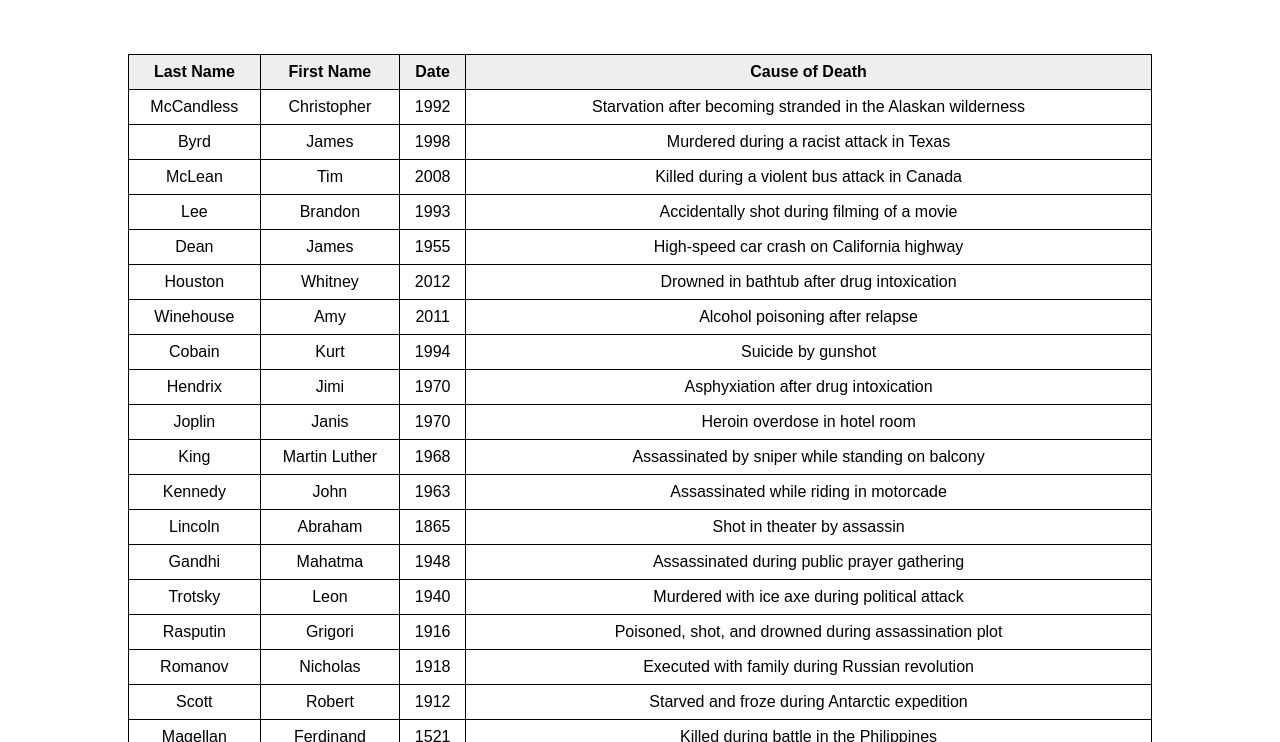
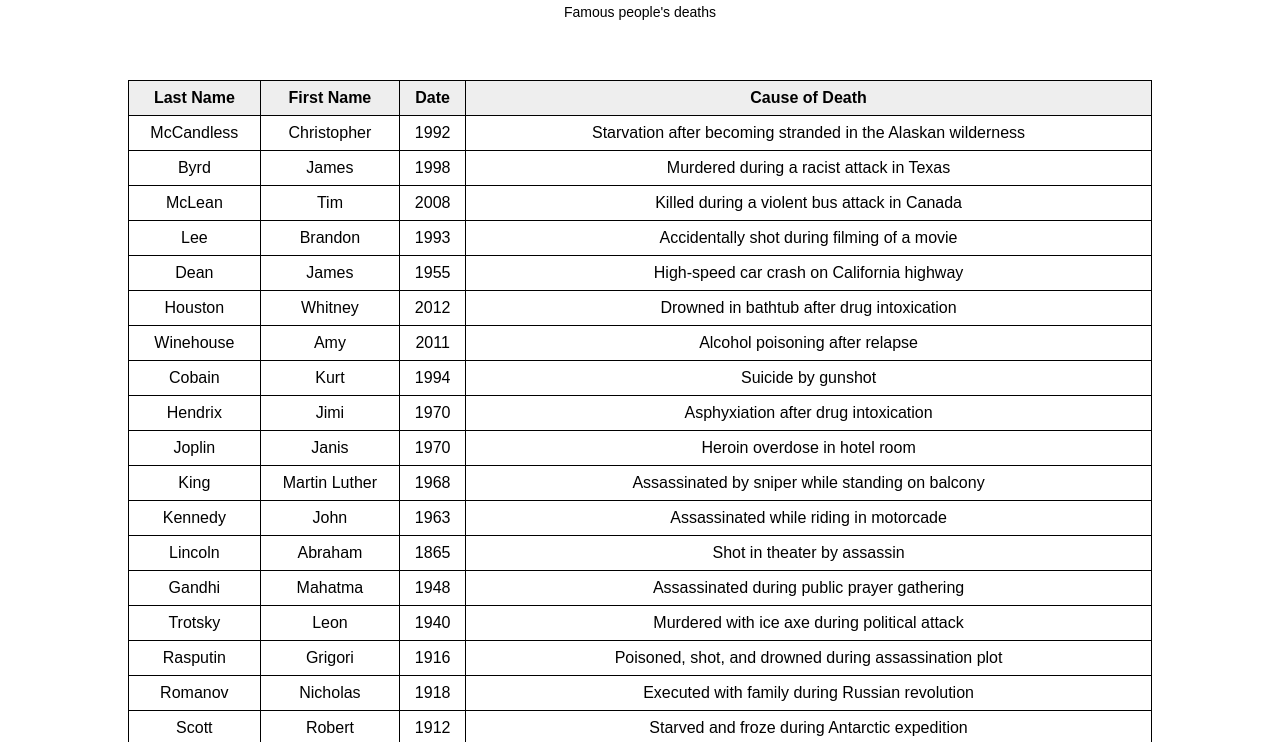
Before and after one commit to cosmoss-creator/red-meat, a plain HTML site: page index.html in a window 1280 px wide. Shown: the part 58-800 px from the top of the page. Drawn offline with Linux system fonts and the light colour scheme.

```diff
--- a/index.html
+++ b/index.html
@@ -5,7 +5,12 @@
 <title>RED MEAT</title>
 
 <style>
-
+.subtitle{
+    color:black;
+    font-size:14px;
+    margin-top:10px;
+    text-align:center;
+}
 body{
     background:white;
     margin:0;
@@ -67,6 +72,8 @@
 <div class="line"></div>
 <div class="title">RED MEAT</div>
 <div class="line"></div>
+
+<div class="subtitle">Famous people's deaths</div>
 
 <table>
 
```
